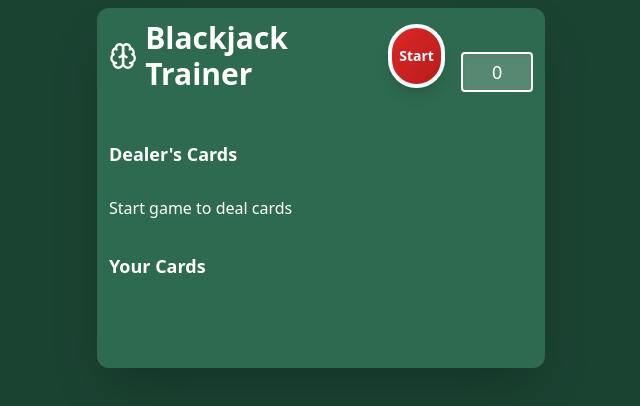
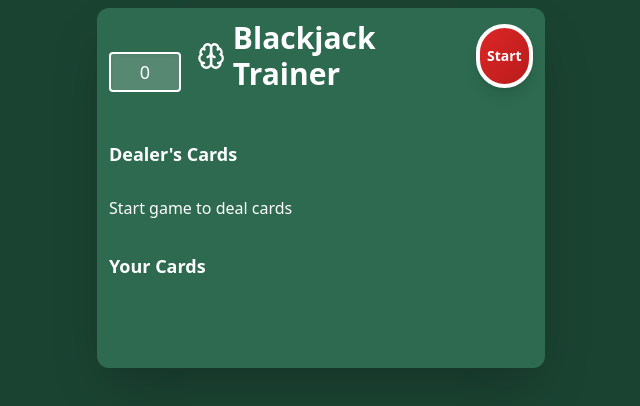
Before and after one commit to mlaken5/learn21, a React (Vite) app: page / in a window 1280 px wide. Shown: the top 406 px of the page, without its empty margins (319-959 px from the left). Built offline with nearby package versions, Linux system fonts and the light colour scheme.

Commit message:
Add Double, Hand Count 2

```diff
--- a/src/App.tsx
+++ b/src/App.tsx
@@ -217,7 +217,9 @@ export default function App() {
       const results = splitHands.map((hand, index) => {
         const handTotal = calculateHandValue(hand).total;
         const handSummary = formatHandSummary(hand, handTotal, `Hand ${index + 1}`);
-        return `${handSummary}\n${determineWinner(handTotal, dealerTotal)}`;
+        const result = determineWinner(handTotal, dealerTotal);
+        handleGameResult(result, false, true); // Score split hands individually
+        return `${handSummary}\n${result}`;
       });
       setAlert(`${dealerSummary}\n\n${results.join('\n\n')}`);
     } else {
@@ -232,8 +234,13 @@ export default function App() {
     setIsDoubled(false); // Reset doubled state
   };
 
-  const handleGameResult = (result: string, isDouble: boolean = false) => {
-    const multiplier = isDouble ? 2 : 1;
+  const handleGameResult = (result: string, isDouble: boolean = false, isSplit: boolean = false) => {
+    const basePoints = 1; // Standard hand is worth 1 point
+    let multiplier = basePoints;
+
+    if (isDouble) multiplier *= 2; // Double makes the hand worth 2x
+    if (isSplit) multiplier = basePoints; // Split hands are worth base points each
+
     const isPlayerWin = result.toLowerCase().includes('player wins');
     const isDealerWin = result.toLowerCase().includes('dealer wins');
 
@@ -242,21 +249,20 @@ export default function App() {
     } else if (isDealerWin) {
       setSessionScore(prev => prev - multiplier);
     }
+    // Ties (push) don't affect score
   };
 
   return (
     <div className="min-h-screen bg-[#1b4332] p-2">
       <div className="max-w-md mx-auto bg-[#2d6a4f] rounded-xl p-3 shadow-2xl">
-        <div className="flex justify-between items-center mb-4">
-          <div className="flex items-center gap-4">
-            <GameHeader onNewHand={startNewGame} gameState={gameState} />
-            <div className="w-20 h-10 border-2 border-white rounded flex items-center justify-center
-                            text-lg font-medium bg-white/20 text-white shadow-inner">
-              {sessionScore}
-            </div>
+        <div className="flex items-center mb-4">
+          <div className="w-20 h-10 border-2 border-white rounded flex items-center justify-center
+                        text-lg font-medium bg-white/20 text-white shadow-inner mr-4">
+            {sessionScore}
           </div>
+          <GameHeader onNewHand={startNewGame} gameState={gameState} />
           {gameState !== 'initial' && feedback && (
-            <div className="flex items-center gap-2">
+            <div className="ml-auto">
               <div className="w-20 h-10 border-2 border-white rounded flex items-center justify-center
                             text-lg font-medium bg-white/20 text-white shadow-inner">
                 {currentHandTotal}
```
